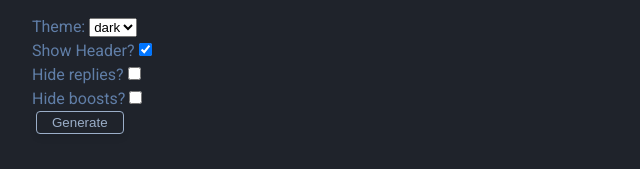
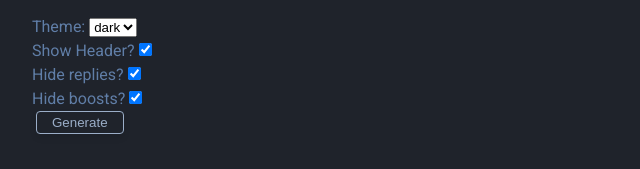
Before and after one commit to fenwick67/mastofeed, a website: page static/index.html in a window 1280 px wide. Shown: the part 583-752 px from the top of the page, 208-848 px from the left. Drawn offline with nearby package versions, Linux system fonts and the light colour scheme; a web font is replaced by a local one.

Commit message:
make the default in the UI be hiding replies and hiding boosts.
This is really to reduce latency for users. Boosts take forever to fetch and replies are not something people usually want to see.

```diff
--- a/static/index.html
+++ b/static/index.html
@@ -25,8 +25,8 @@
 		</select>
 	</label><br>
 	<label>Show Header?<input id="header" type="checkbox" checked="checked"></label><br>
-  <label>Hide replies?<input type="checkbox" id="hidereplies"></label><br>
-  <label>Hide boosts?<input type="checkbox" id="hideboosts"></label><br>
+  <label>Hide replies?<input type="checkbox" id="hidereplies" checked="checked"></label><br>
+  <label>Hide boosts?<input type="checkbox" id="hideboosts" checked="checked"></label><br>
 
 	<button value="generate">Generate</button>
 </form>
```
